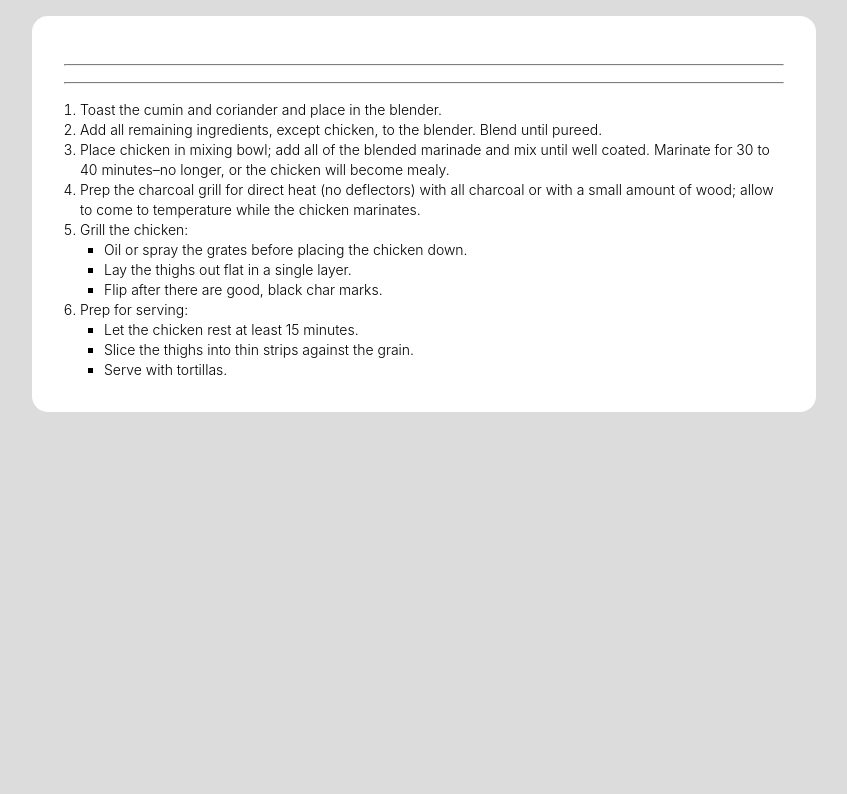
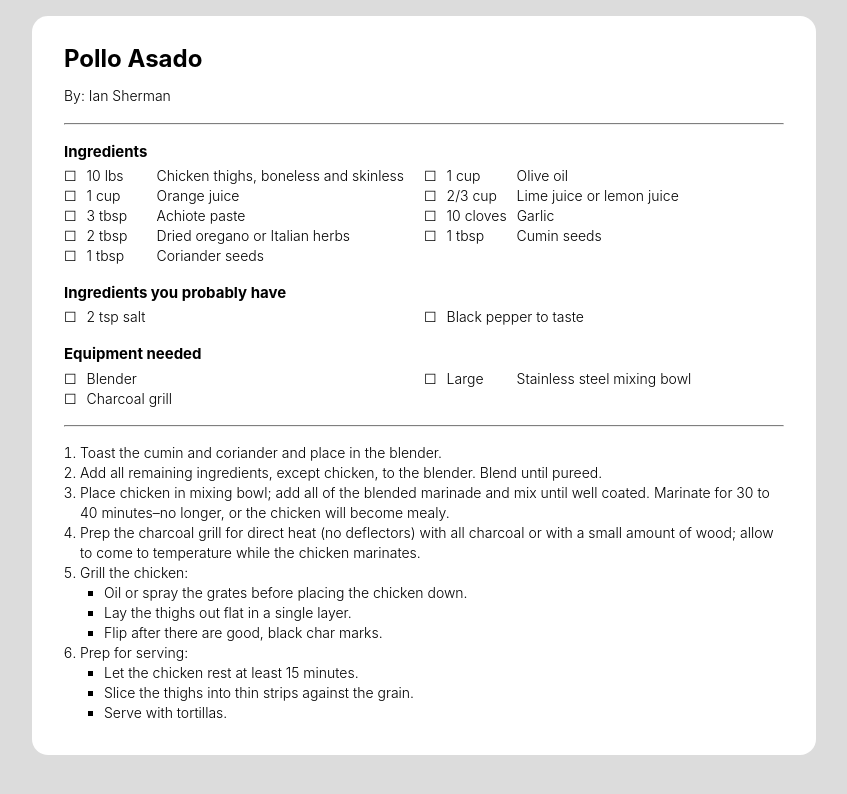
Before and after one commit to gaelanlloyd/jekyll-recipes, a Jekyll site: the page built from _recipes/pollo-asado.md, in a window 1280 px wide. Shown: the top 794 px of the page, without its empty margins (216-1063 px from the left). Built offline with Jekyll 4.4.1, drawn with Linux system fonts in a browser that asks for light colours; part of the change alters nothing that is shown.

Commit message:
Fix pollo-asado.md

```diff
--- a/_recipes/pollo-asado.md
+++ b/_recipes/pollo-asado.md
@@ -1,21 +1,20 @@
 ---
 title: Pollo Asado
 author: Ian Sherman
-description: optional
 ingredients:
-  - { qty: "10 lbs”, item: “Chicken thighs, boneless and skinless }
-  - { qty: "1 cup”, item: “Olive oil” }
-  - { qty: "1 cup”, item: “Orange juice” }
-  - { qty: “2/3 cup”, item: “Lime juice or lemon juice” }
-  - { qty: “3 tbsp”, item: “Achiote paste” }
-  - { qty: “10 cloves”, item: “Garlic” }
-  - { qty: “2 tbsp”, item: “Dried oregano or Italian herbs”}
-  - { qty: “1 tbsp”, item: “Cumin seeds”}
-  - { qty: “1 tbsp”, item: “Coriander seeds”}
+  - { qty: "10 lbs", item: "Chicken thighs, boneless and skinless" }
+  - { qty: "1 cup", item: "Olive oil" }
+  - { qty: "1 cup", item: "Orange juice" }
+  - { qty: "2/3 cup", item: "Lime juice or lemon juice" }
+  - { qty: "3 tbsp", item: "Achiote paste" }
+  - { qty: "10 cloves", item: "Garlic" }
+  - { qty: "2 tbsp", item: "Dried oregano or Italian herbs"}
+  - { qty: "1 tbsp", item: "Cumin seeds"}
+  - { qty: "1 tbsp", item: "Coriander seeds"}
 equipment:
-  - { item: “Blender” }
-  - { type: “Large”, item: "Stainless steel mixing bowl" }
-  - { item: “Charcoal grill” }
+  - { item: "Blender" }
+  - { type: "Large", item: "Stainless steel mixing bowl" }
+  - { item: "Charcoal grill" }
 ingredientsYouHave:
   - 2 tsp salt
   - Black pepper to taste
```
